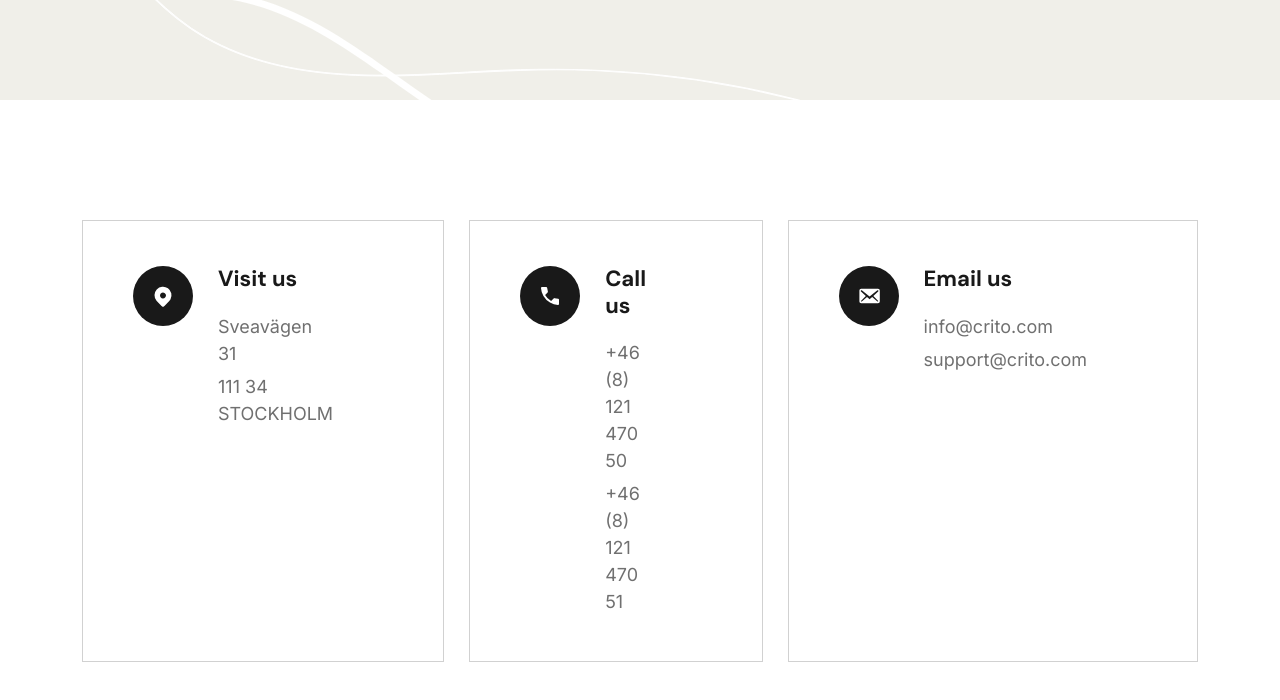
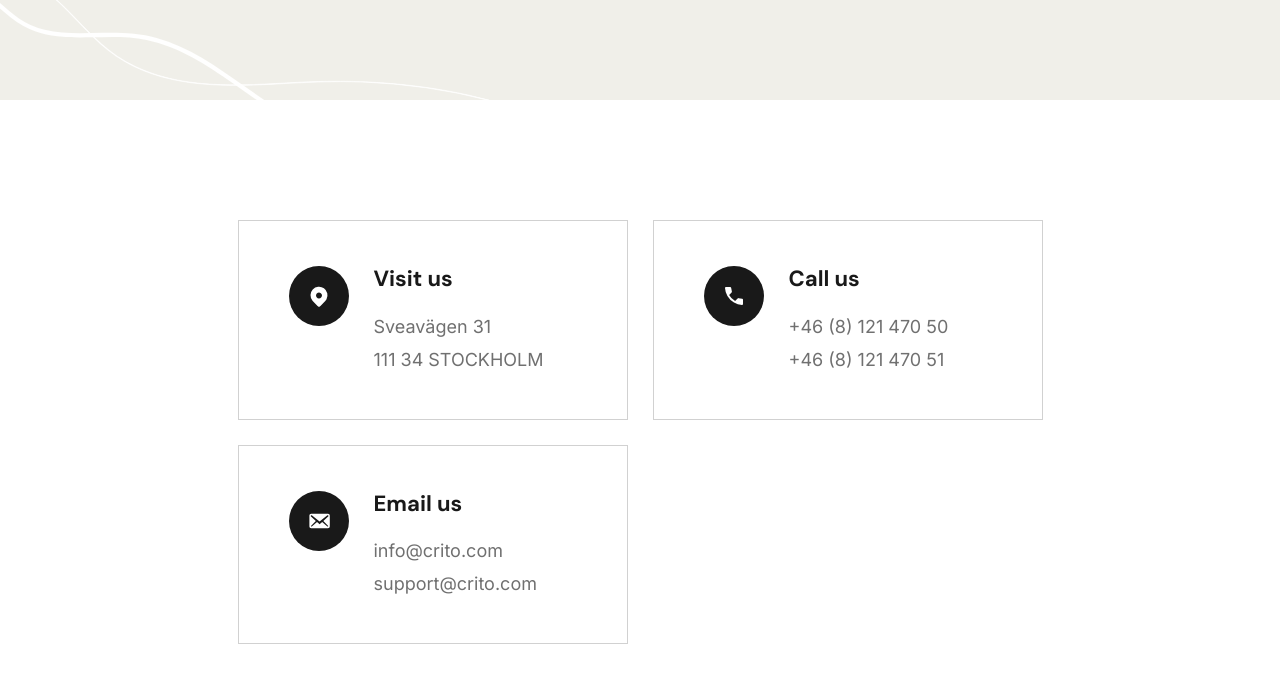
Before and after one commit to Aladdin-Marshaha/First-assignment-Crito-Html-Scss, a plain HTML site: page connect.html in a window 1280 px wide. Shown: the part 368-1068 px from the top of the page. Drawn offline with nearby package versions, Linux system fonts and the light colour scheme.

Commit message:
har fixat små fel på hem sidan

```diff
--- a/css/style.scss
+++ b/css/style.scss
@@ -1361,6 +1361,8 @@ footer {
         bottom: 0;
         left: 0;
         z-index: -1;
+        width: 40%;
+        height: auto;
 
     }
 }
@@ -1369,9 +1371,10 @@ footer {
 
     .container {
 
-        display: flex;
+        display: grid;
+        grid-template-columns: repeat(auto-fill, minmax(300px , 390px));
         justify-content: center;
-        column-gap: 25px;
+        gap: 25px;
         padding-top: 120px;
         padding-bottom: 80px;
 
@@ -1389,7 +1392,7 @@ footer {
 
             .child {
                 margin-top: 45px;
-                margin-right: 110px;
+                margin-right: 80px;
                 margin-bottom: 30px;
 
                 h5 {
```
Also changed, not shown: css/style.css.
